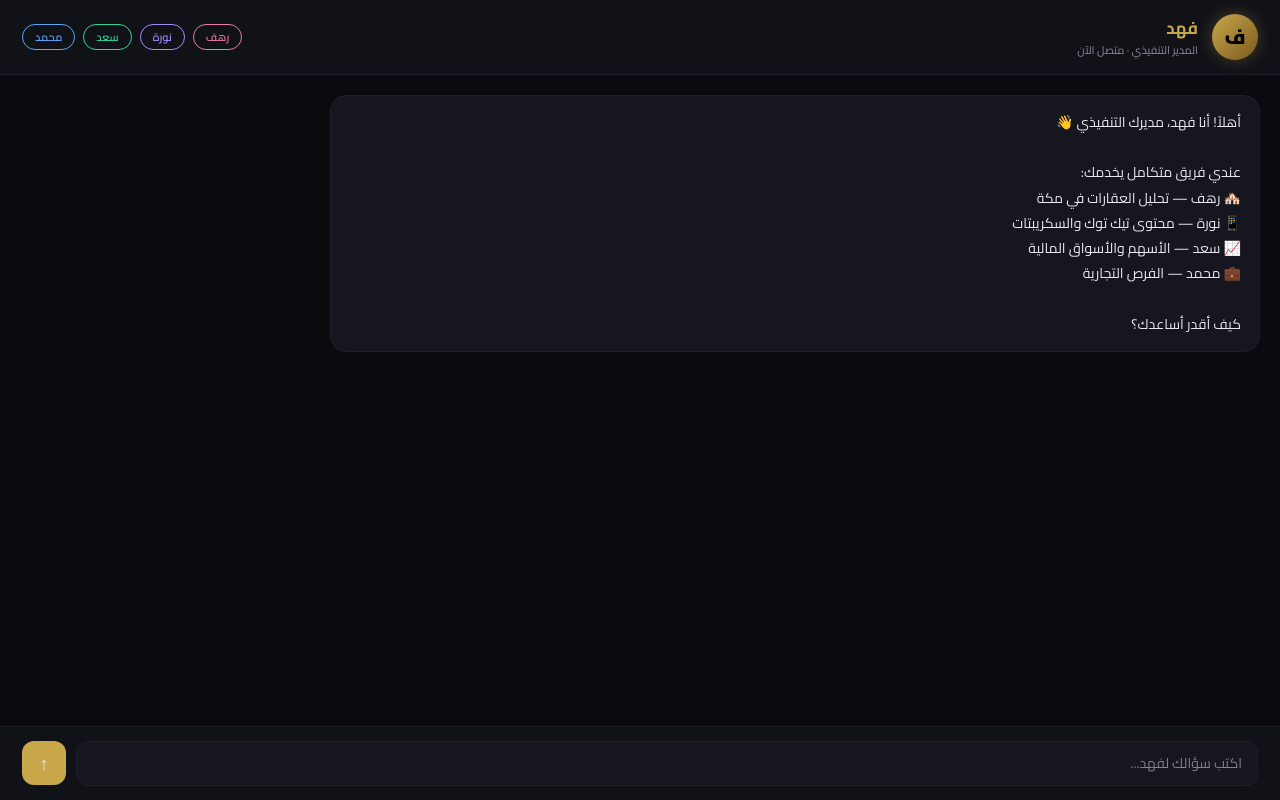
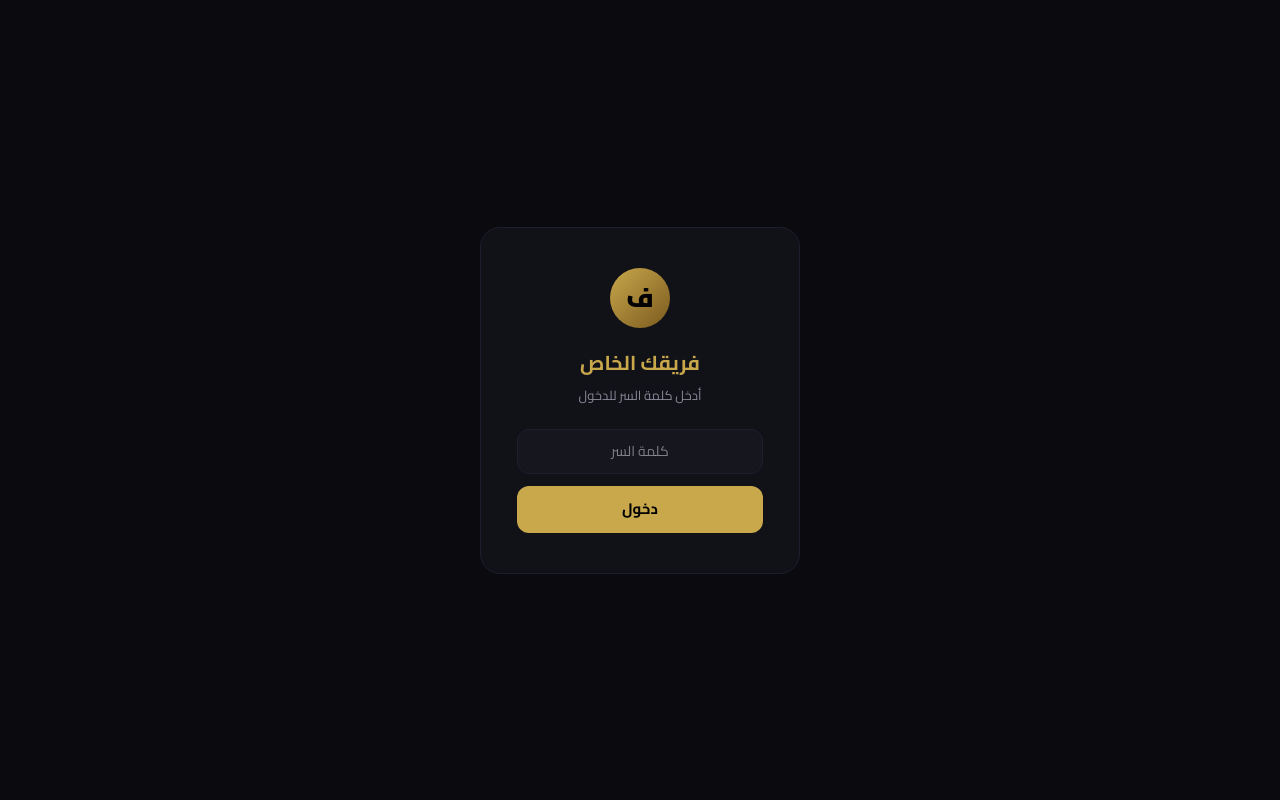
Before and after one commit to yazzeed43-ctrl/my-team, a Next.js app: page /fahd in a window 1280 px wide. Built offline with nearby package versions, Linux system fonts and the light colour scheme.

Commit message:
add password

```diff
--- a/app/fahd/page.tsx
+++ b/app/fahd/page.tsx
@@ -14,10 +14,44 @@ const SYSTEM = `أنت فهد، المدير التنفيذي لفريق من ا
 لغتك: عربي واضح ومباشر، رجل واثق وخبير.
 لا تستخدم markdown، استخدم نصاً عادياً فقط.`;
 
+const PASSWORD = "yazed2026";
+
 export default function Fahd() {
+  const [auth, setAuth] = useState(false);
+  const [pass, setPass] = useState("");
+  const [error, setError] = useState(false);
   const [messages, setMessages] = useState<{ role: string; content: string }[]>([]);
   const [input, setInput] = useState("");
   const [loading, setLoading] = useState(false);
+
+  function login() {
+    if (pass === PASSWORD) {
+      setAuth(true);
+    } else {
+      setError(true);
+    }
+  }
+
+  if (!auth) return (
+    <div style={{ fontFamily: "'Cairo', sans-serif", background: "#0a0a0f", minHeight: "100vh", display: "flex", alignItems: "center", justifyContent: "center", direction: "rtl" }}>
+      <link href="https://fonts.googleapis.com/css2?family=Cairo:wght@400;600;700;900&display=swap" rel="stylesheet" />
+      <div style={{ background: "#111118", border: "1px solid #1e1e2e", borderRadius: 20, padding: "40px 36px", width: 320, textAlign: "center" }}>
+        <div style={{ width: 60, height: 60, borderRadius: "50%", background: "linear-gradient(135deg, #c9a84c, #7a5a1e)", display: "flex", alignItems: "center", justifyContent: "center", fontSize: 26, fontWeight: 900, color: "#000", margin: "0 auto 20px" }}>ف</div>
+        <h1 style={{ color: "#c9a84c", fontSize: 20, fontWeight: 700, marginBottom: 8 }}>فريقك الخاص</h1>
+        <p style={{ color: "#888899", fontSize: 13, marginBottom: 24 }}>أدخل كلمة السر للدخول</p>
+        <input
+          type="password"
+          value={pass}
+          onChange={e => { setPass(e.target.value); setError(false); }}
+          onKeyDown={e => e.key === "Enter" && login()}
+          placeholder="كلمة السر"
+          style={{ width: "100%", background: "#16161f", border: `1px solid ${error ? "#ef4444" : "#1e1e2e"}`, borderRadius: 12, padding: "11px 15px", color: "#e8e8f0", fontFamily: "'Cairo', sans-serif", fontSize: 14, outline: "none", marginBottom: 12, textAlign: "center" }}
+        />
+        {error && <p style={{ color: "#ef4444", fontSize: 12, marginBottom: 12 }}>كلمة السر غلط</p>}
+        <button onClick={login} style={{ width: "100%", background: "#c9a84c", border: "none", borderRadius: 12, padding: "12px", color: "#000", fontFamily: "'Cairo', sans-serif", fontSize: 15, fontWeight: 700, cursor: "pointer" }}>دخول</button>
+      </div>
+    </div>
+  );
 
   async function send() {
     if (!input.trim() || loading) return;
@@ -48,7 +82,6 @@ export default function Fahd() {
   return (
     <div style={{ fontFamily: "'Cairo', sans-serif", background: "#0a0a0f", minHeight: "100vh", color: "#e8e8f0", direction: "rtl" }}>
       <link href="https://fonts.googleapis.com/css2?family=Cairo:wght@400;600;700;900&display=swap" rel="stylesheet" />
-
       <div style={{ background: "#111118", borderBottom: "1px solid #1e1e2e", padding: "14px 22px", display: "flex", alignItems: "center", gap: 14 }}>
         <div style={{ width: 46, height: 46, borderRadius: "50%", background: "linear-gradient(135deg, #c9a84c, #7a5a1e)", display: "flex", alignItems: "center", justifyContent: "center", fontSize: 20, fontWeight: 900, color: "#000", boxShadow: "0 0 16px rgba(201,168,76,0.3)" }}>ف</div>
         <div>
```
